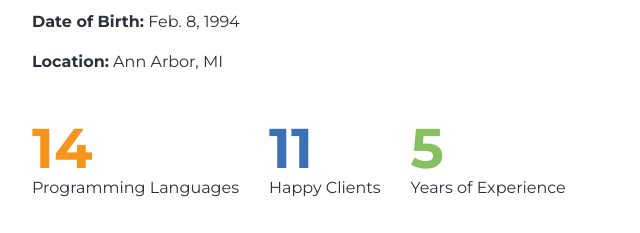
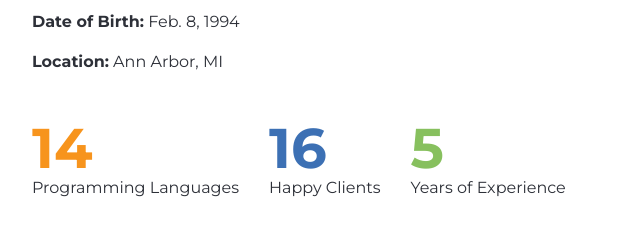
Before and after one commit to adushaj/adushaj.github.io, a plain HTML site: page index.html in a window 1280 px wide. Shown: the part 895-1128 px from the top of the page, 38-678 px from the left. Drawn offline with Linux system fonts and the light colour scheme.

Commit message:
More happy clients!

```diff
--- a/index.html
+++ b/index.html
@@ -122,7 +122,7 @@
                                 </li>
                                 </li>
                                 <li class="achievement-info">
-                                    <span class="counter counter2">11</span>
+                                    <span class="counter counter2">16</span>
                                     <h4>Happy Clients</h4>
                                 </li>
                                 <li class="achievement-info">
```
